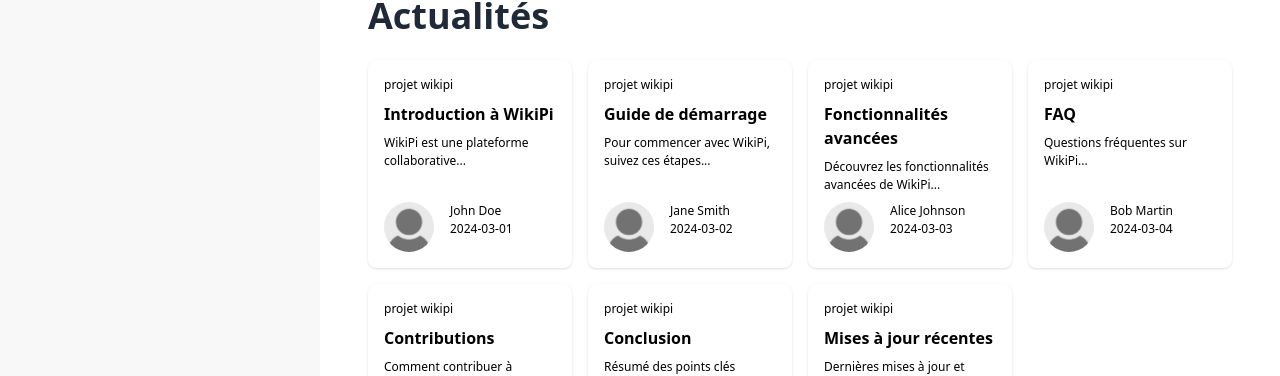
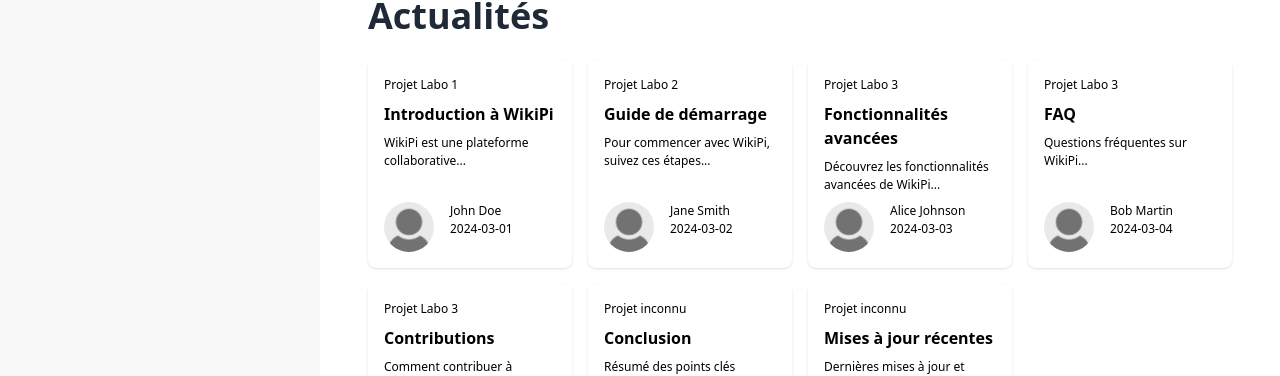
Before and after one commit to LiamOgu/wikipi, a React (Vite) app: page / in a window 1280 px wide. Shown: the part 394-770 px from the top of the page. Built offline with nearby package versions, Linux system fonts and the light colour scheme.

Commit message:
projet wikipi -> vrai nom du projet associé

```diff
--- a/src/components/ActualityCard.jsx
+++ b/src/components/ActualityCard.jsx
@@ -1,12 +1,17 @@
 import user from '../assets/default-user-icon.webp'
-import data from '../data/documentationsData.js'
+import docData from '../data/documentationsData.js'
+import projetData from '../data/projetsData.js'
 
 const ActualityCard = ({ id }) => {
-    const documentation = data.documentation.find(doc => doc.id === id)
+    const documentation = docData.documentation.find(doc => doc.id === id)
+    if (!documentation) {
+        return <div>Documentation introuvable (id: {id})</div>
+    }
+    const projet = projetData.projet.find(proj => proj.documentations.some(doc => doc.id === id));
     return (
         <div className="card w-full bg-white card-sm shadow-sm hover:shadow-lg hover:scale-105 transition-all duration-200 hover:cursor-pointer">
             <div className="card-body text-black">
-                <h3>projet wikipi</h3>
+                <h3>{projet ? projet.title : "Projet inconnu"}</h3>
                 <h2 className="card-title">{documentation.title}</h2>
                 <p>{documentation.content}</p>
                 <div className='flex flex-row gap-4'>
```
